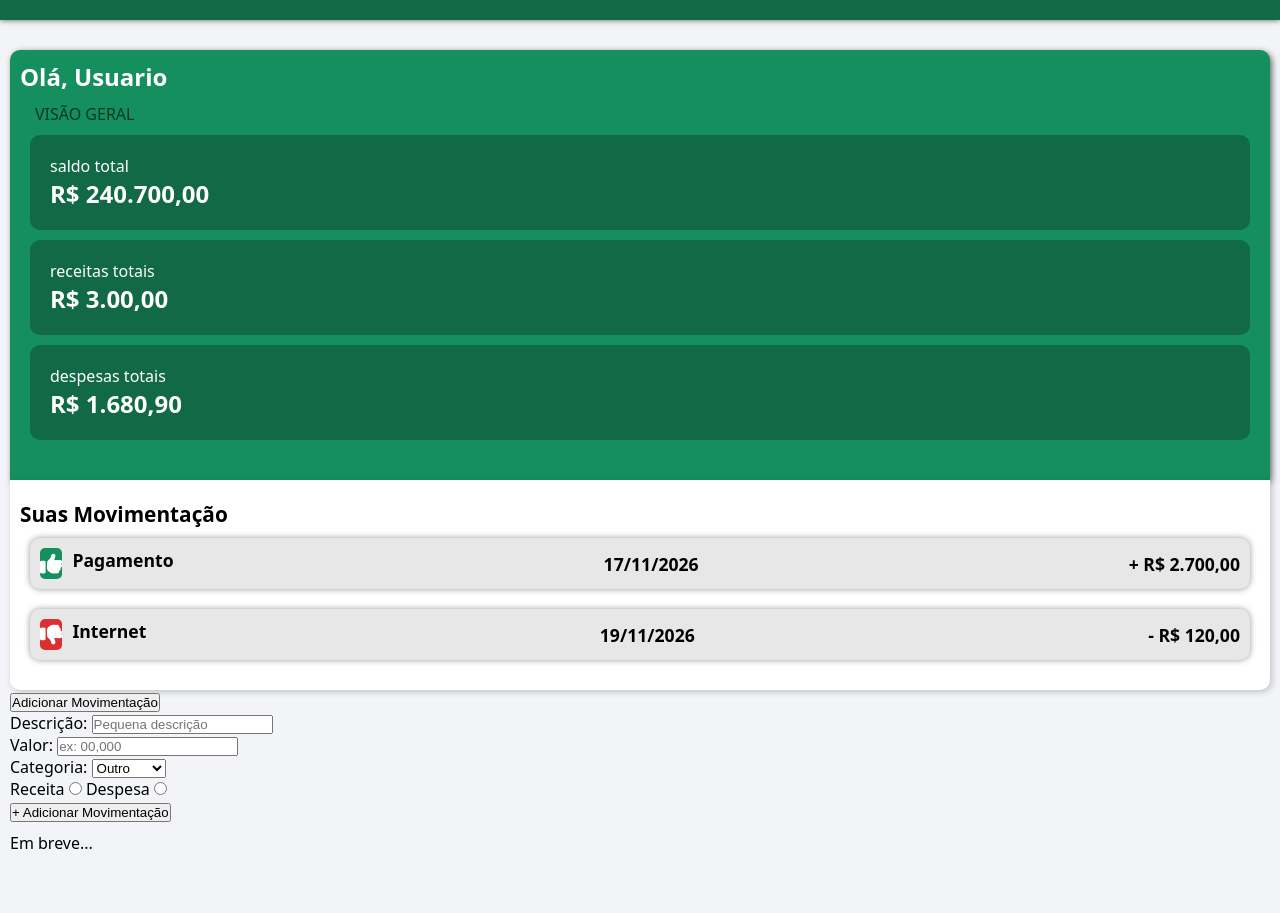
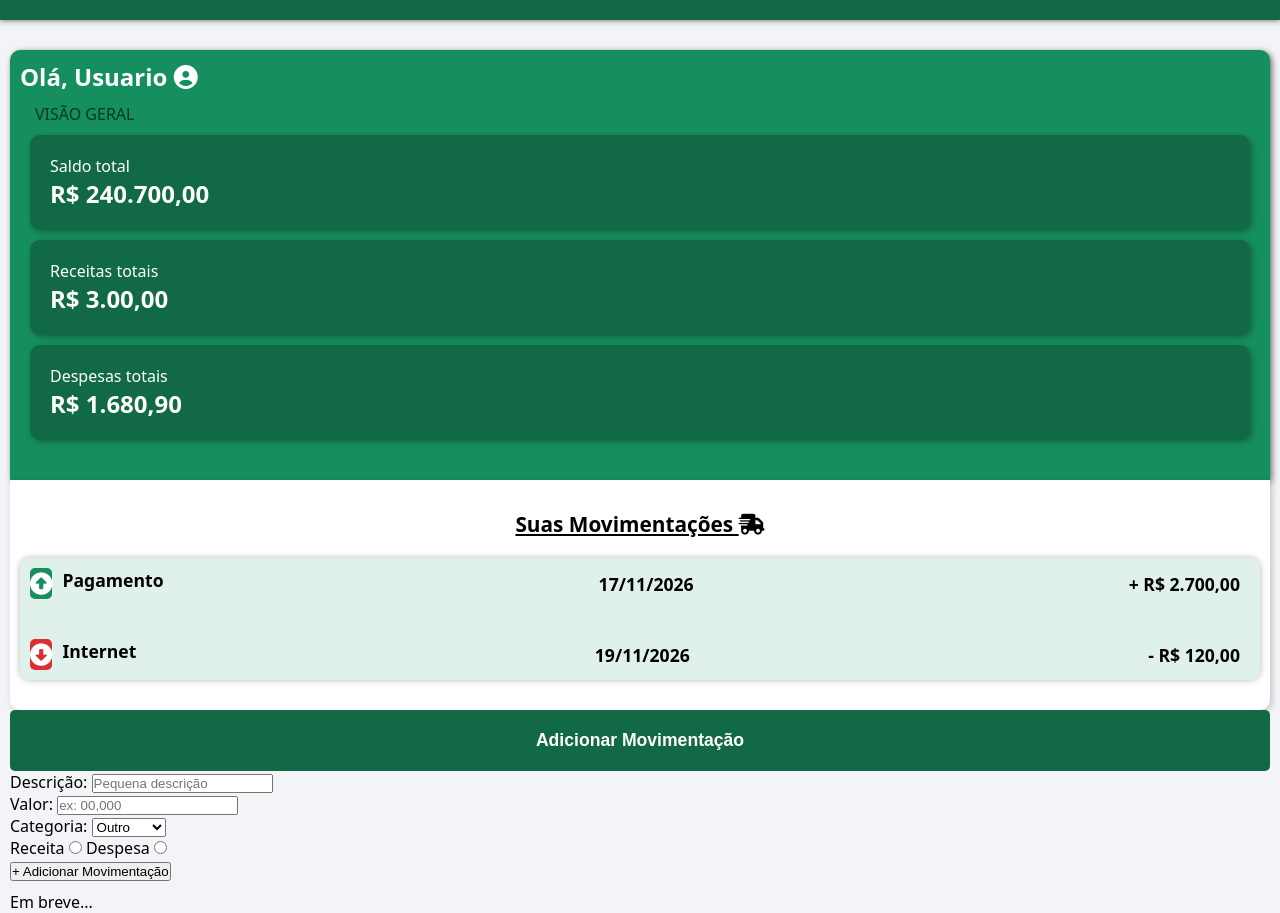
Before and after one commit to Khayofurquim15/MoneyFlow, a plain HTML site: page index.html in a window 1280 px wide. Shown: the part 80-993 px from the top of the page. Before the commit the page ends 934 px from the top, so only its background shows below. Drawn offline with Linux system fonts and the light colour scheme.

Commit message:
movimentações modificadas

```diff
--- a/estilos/mobile.css
+++ b/estilos/mobile.css
@@ -41,7 +41,7 @@ header > h1{
     padding: 10px 10px 0 10px;
     text-shadow: 2px 2px 6px rgba(0, 0, 0, 0.603);
     color: white;
-    font-size: 1.6em
+    font-size: 1.6em;
 }
 
 header p{
@@ -79,6 +79,7 @@ section.info > div.saldo{
     background-color: var(--cor-escura);
     padding: 20px;
     border-radius: 10px;
+    box-shadow: 2px 2px 6px rgba(0, 0, 0, 0.308);
 }
 .bloco-saldo p{
     color: white;
@@ -102,23 +103,35 @@ section.movimentos{
 }
 section.movimentos h2{
     font-size: 1.3em;
+    margin-bottom: 20px;
+    margin-top: 10px;
+    text-align: center;
+    text-decoration: underline;
 }
 
 #listaMov{
+    background-color:#c5e6d88a ;
+    box-shadow: 0 0 6px rgba(0, 0, 0, 0.295);
+    border-radius: 10px;
     list-style-type: none;
     list-style-position: inside;
 }
+
 #listaMov > li{
-    background-color: rgb(231, 231, 231);
     display: flex;
     flex-flow: row nowrap;
     justify-content: space-between;
     align-items: center;
     padding: 10px;
-    border-radius: 10px;
+    padding-left: 0;
     margin: 10px;
     margin-bottom: 20px;
-    box-shadow: 0 0 6px rgba(0, 0, 0, 0.404);
+    transition: transform 0.3s, padding 0.3s;
+    cursor: pointer;
+}
+#listaMov > li:hover{
+    transform: scale(1.06);
+    padding: 10px;
 }
 
 #listaMov > li p{
@@ -146,6 +159,26 @@ section.movimentos h2{
     border-radius: 5px;
 }
 
+section.criar-movimento{
+    display: flex;
+    flex-flow: column nowrap;
+}
+
+section.criar-movimento > button{
+    padding: 20px;
+    border: none;
+    background-color: var(--cor-escura);
+    color: white;
+    font-size: 1.1em;
+    border-radius: 5px;
+    font-weight: bold;
+    transition: background-color 0.5s, border 0.5s;
+}
+section.criar-movimento > button:hover{
+    background-color: var(--cor-clara);
+    border: 2px solid var(--cor-escura);
+}
+
 footer{
     grid-column:  2 / 3;
     grid-row: 3;
--- a/index.html
+++ b/index.html
@@ -19,24 +19,24 @@
             <section class="info">
 
                 <div class="bloco-pessoa">
-                    <h1>Olá, Usuario</h1>
+                    <h1>Olá, Usuario <i class="fa-solid fa-circle-user"></i> </h1>
                 </div>
                 <p>VISÃO GERAL</p>
 
                 <div class="saldo" >
 
                     <div class="bloco-saldo" >
-                        <p>saldo total</p>
+                        <p>Saldo total</p>
                         <h2 id="saldoTotal">R$ 240.700,00</h2>
                     </div>
 
                     <div class="bloco-saldo">
-                        <p >receitas totais</p>
+                        <p >Receitas totais</p>
                         <h2 id="receitaTotal">R$ 3.00,00</h2>
                     </div>
 
                     <div class="bloco-saldo" id="despesaTotal" >
-                        <p>despesas totais</p>
+                        <p>Despesas totais</p>
                         <h2 id="despesaTotal" >R$ 1.680,90</h2>
                     </div>
 
@@ -46,11 +46,11 @@
 
             <section class="movimentos">
 
-                <h2>Suas Movimentação</h2>
+                <h2>Suas Movimentações <i class="fa-solid fa-truck-fast"></i> </h2>
                 <ul id="listaMov" >
                     <li>
                         <div class="bloco" >
-                            <div class="indicador-bom" ><i class="fa-solid fa-thumbs-up"></i> </div> <p>Pagamento</p>
+                            <div class="indicador-bom" ><i class="fa-solid fa-circle-up"></i> </div> <p>Pagamento</p>
                         </div>
                         <p>17/11/2026</p>
                         <p>+ R$ 2.700,00</p>
@@ -58,7 +58,7 @@
 
                     <li>
                         <div class="bloco" >
-                            <div class="indicador-ruim" ><i class="fa-solid fa-thumbs-down"></i> </div> <p>Internet</p>
+                            <div class="indicador-ruim" ><i class="fa-solid fa-circle-down"></i> </div> <p>Internet</p>
                         </div>
                         <p>19/11/2026</p>
                         <p>- R$ 120,00</p>
@@ -69,9 +69,7 @@
 
             <section class="criar-movimento">
 
-                <div class="bloco-movimento" >
-                    <button onclick="mostarForm()" >Adicionar Movimentação</button>
-                </div>
+                <button onclick="mostarForm()" >Adicionar Movimentação</button>
 
                 <div id="formMov">
                     <div>
```
